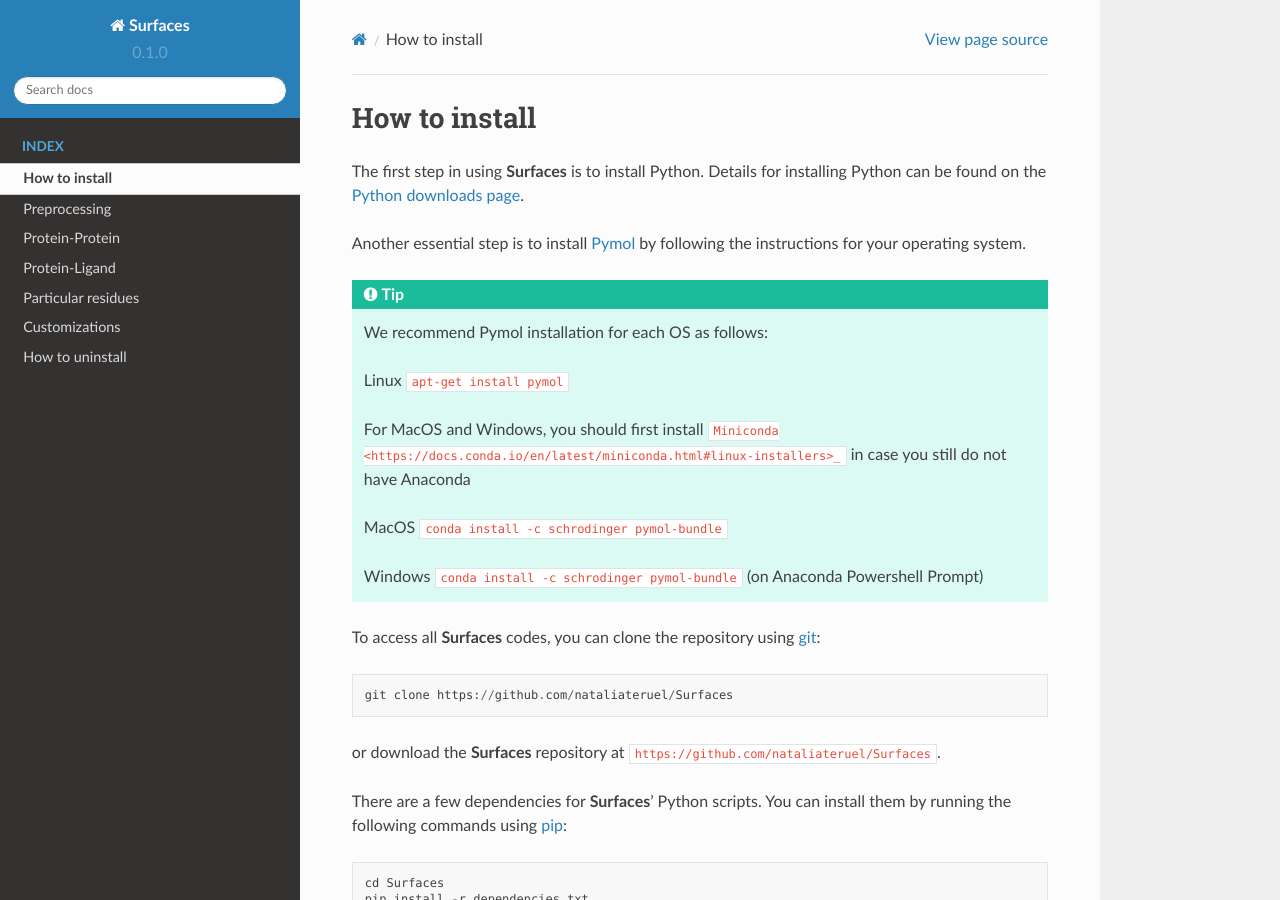
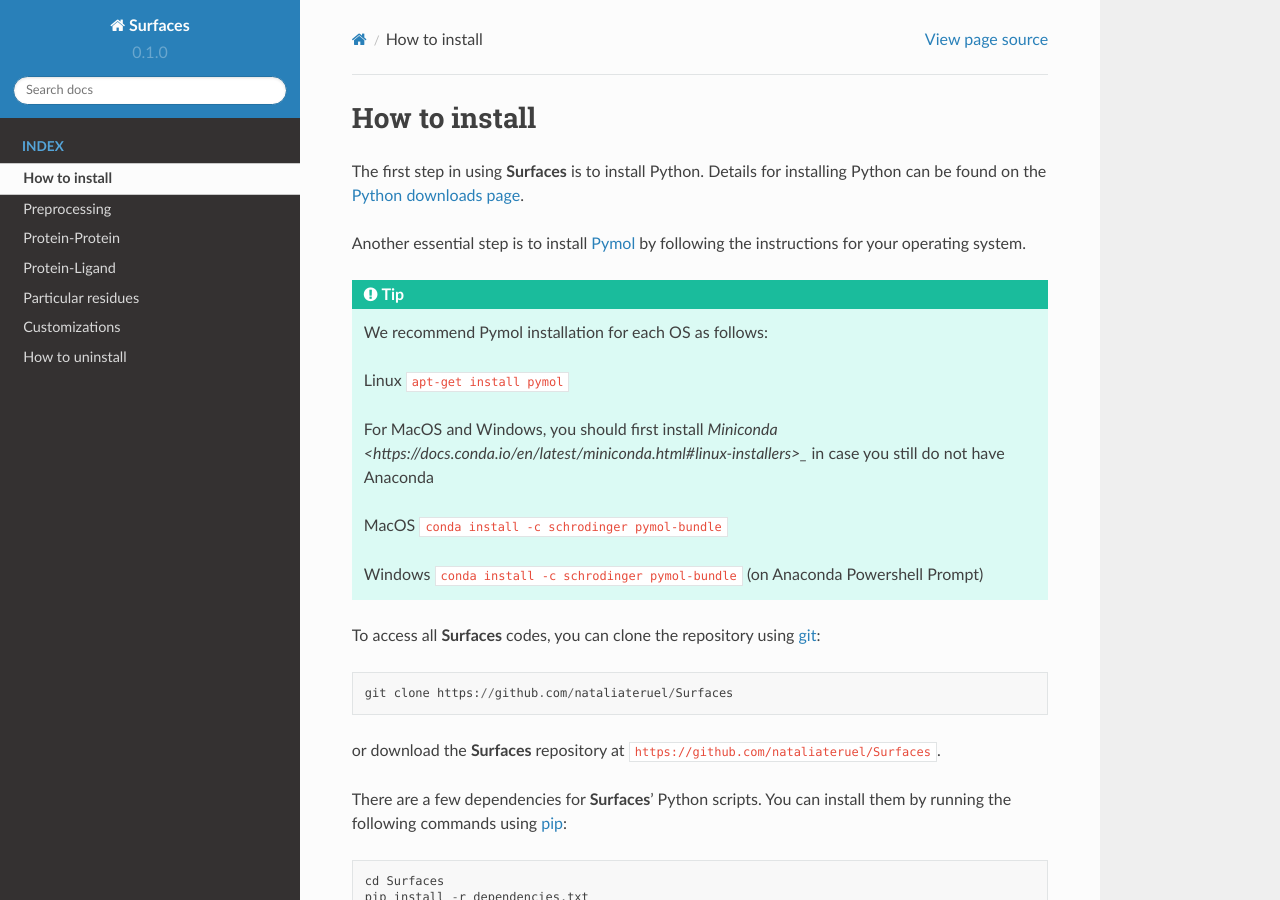
Before and after one commit to nataliateruel/Surfaces_tutorial, a Sphinx documentation site: the page built from docs/source/How_to_install.rst, in a window 1280 px wide and 900 px high. Built offline with Sphinx 7.4.7 and the Read the Docs theme 2.0.0, drawn with Linux system fonts in a browser that asks for light colours.

```diff
--- a/docs/source/How_to_install.rst
+++ b/docs/source/How_to_install.rst
@@ -11,7 +11,7 @@ Another essential step is to install `Pymol <https://pymol.org/2/>`_ by followin
 
 	Linux ``apt-get install pymol``
 
-	For MacOS and Windows, you should first install ``Miniconda <https://docs.conda.io/en/latest/miniconda.html#linux-installers>_`` in case you still do not have Anaconda
+	For MacOS and Windows, you should first install `Miniconda <https://docs.conda.io/en/latest/miniconda.html#linux-installers>_` in case you still do not have Anaconda
 
 	MacOS ``conda install -c schrodinger pymol-bundle``
 
```
